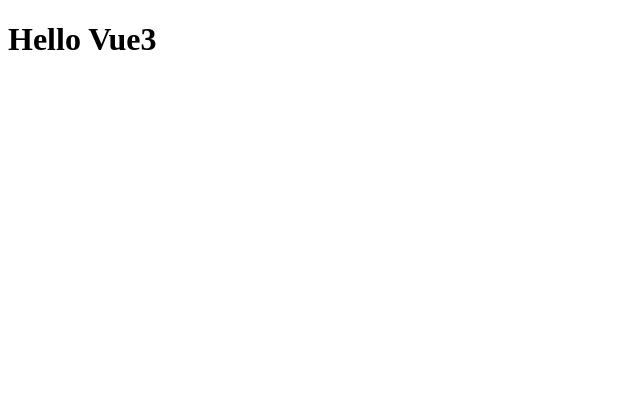
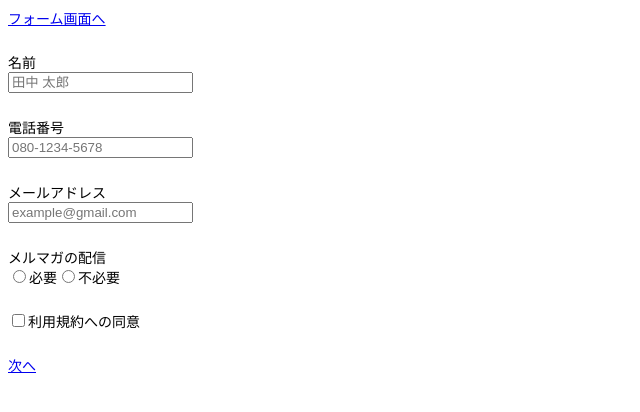
Before and after one commit to cc-Tanaka/vue3-form, a Vue app: page /form_01 in a window 1280 px wide. Shown: the top 412 px of the page, without its empty margins (0-640 px from the left). Built offline with nearby package versions, Linux system fonts and the light colour scheme.

Commit message:
フォーム実装

```diff
--- a/src/App.vue
+++ b/src/App.vue
@@ -1,10 +1,15 @@
 <template>
-  <h1>Hello Vue3</h1>
+  <router-link to="/form_01">フォーム画面へ</router-link>
+  <router-view></router-view>
 </template>
 
 <script>
 
 export default {
+  data() {
+    return {
+    }
+  }
 }
 </script>
 
--- /dev/null
+++ b/src/components/Form01.vue
@@ -0,0 +1,121 @@
+<template>
+  <div>
+    <Form :validation-schema="schema" v-slot="{ errors }" class="form">
+      <div>
+        <label>名前</label>
+        <Field v-model="name" name="name" as="input" placeholder="田中 太郎" />
+        <span>{{ errors.name }}</span>
+      </div>
+      <div>
+        <label>電話番号</label>
+        <Field v-model="tel" name="tel" as="input" placeholder="080-1234-5678" />
+        <span>{{ errors.tel }}</span>
+      </div>
+      <div>
+        <label>メールアドレス</label>
+        <Field v-model="email" name="email" as="input" placeholder="example@gmail.com" />
+        <span>{{ errors.email }}</span>
+      </div>
+      <div>
+        <label>メルマガの配信</label>
+        <Field v-model="picked" name="picked" type="radio" value="必要"></Field>
+        <label class="radio_label">必要</label>
+        <Field v-model="picked" name="picked" type="radio" value="不必要"></Field>
+        <label class="radio_label">不必要</label>
+      </div>
+      <div>
+        <Field v-model="check" name="check" type="checkbox" value="同意"></Field>
+        <label class="radio_label">利用規約への同意</label>
+      </div>
+      <router-link to="/form_zip">次へ</router-link>
+    </Form>
+  </div>
+</template>
+
+<script>
+import { Field, Form } from 'vee-validate'
+import * as yup from 'yup'
+
+export default {
+  data() {
+    return {
+      schema: yup.object().shape({
+        name: yup.string().required(),
+        tel: yup.number().required(),
+        email: yup.string().required().email(),
+      }),
+      name: "",
+      tel: "",
+      email: "",
+      picked: "",
+      check: ""
+    }
+  },
+  components: {
+    Form,
+    Field
+  },
+  mounted() {
+    if (localStorage.name) {
+      this.name = localStorage.name;
+    }
+    if (localStorage.tel) {
+      this.tel = localStorage.tel;
+    }
+    if (localStorage.email) {
+      this.email = localStorage.email;
+    }
+    if (localStorage.picked) {
+      this.picked = localStorage.picked;
+    }
+    if (localStorage.check) {
+      this.check = localStorage.check;
+    }
+  },
+  watch: {
+    name(newName) {
+      localStorage.name = newName;
+    },
+    tel(newTel) {
+      localStorage.tel = newTel;
+    },
+    email(newEmail) {
+      localStorage.email = newEmail;
+    },
+    picked(newPicked) {
+      localStorage.picked = newPicked;
+    },
+    check(newCheck) {
+      localStorage.check = newCheck;
+    }
+  },
+}
+</script>
+
+<style>
+body {
+  font-size: 14px;
+}
+
+label {
+  display: block;
+}
+
+div {
+  margin-bottom: 24px;
+}
+
+span {
+  display: block;
+  font-size: 12px;
+  color: red;
+}
+
+.form {
+  margin: 24px 0;
+}
+
+.radio_label {
+  display: inline-block;
+}
+</style>
--- /dev/null
+++ b/src/components/FormEnd.vue
@@ -0,0 +1,30 @@
+<template>
+  <h3>送信完了</h3>
+  <h4>送信した内容は以下</h4>
+  <p>名前: {{ result_name }}</p>
+  <p>電話番号: {{ result_tel }}</p>
+  <p>メールアドレス: {{ result_email }}</p>
+  <p>メルマガの配信: {{ result_picked }}</p>
+  <p>利用規約への同意: {{ result_check }}</p>
+</template>
+
+<script>
+export default {
+  data() {
+    return {
+      result_name: "",
+      result_tel: "",
+      result_email: "",
+      result_picked: "",
+      result_check: ""
+    }
+  },
+  mounted() {
+    this.result_name = localStorage.getItem('name')
+    this.result_tel = localStorage.getItem('tel')
+    this.result_email = localStorage.getItem('email')
+    this.result_picked = localStorage.getItem('picked')
+    this.result_check = localStorage.getItem('check')
+  }
+}
+</script>
--- /dev/null
+++ b/src/components/FormZip.vue
@@ -0,0 +1,4 @@
+<template>
+  <h4>住所入力</h4>
+  <router-link to="/form_end">送信</router-link>
+</template>
--- a/src/main.js
+++ b/src/main.js
@@ -1,4 +1,7 @@
 import { createApp } from 'vue'
 import App from './App.vue'
+import router from './router'
 
-createApp(App).mount('#app')
+const app = createApp(App)
+app.use(router)
+app.mount('#app')
```
Also changed, not shown: package.json (+9 -1 lines), src/router.js (added, +18 -0 lines), 1 other file (tests, documents, lock files or other folders).
